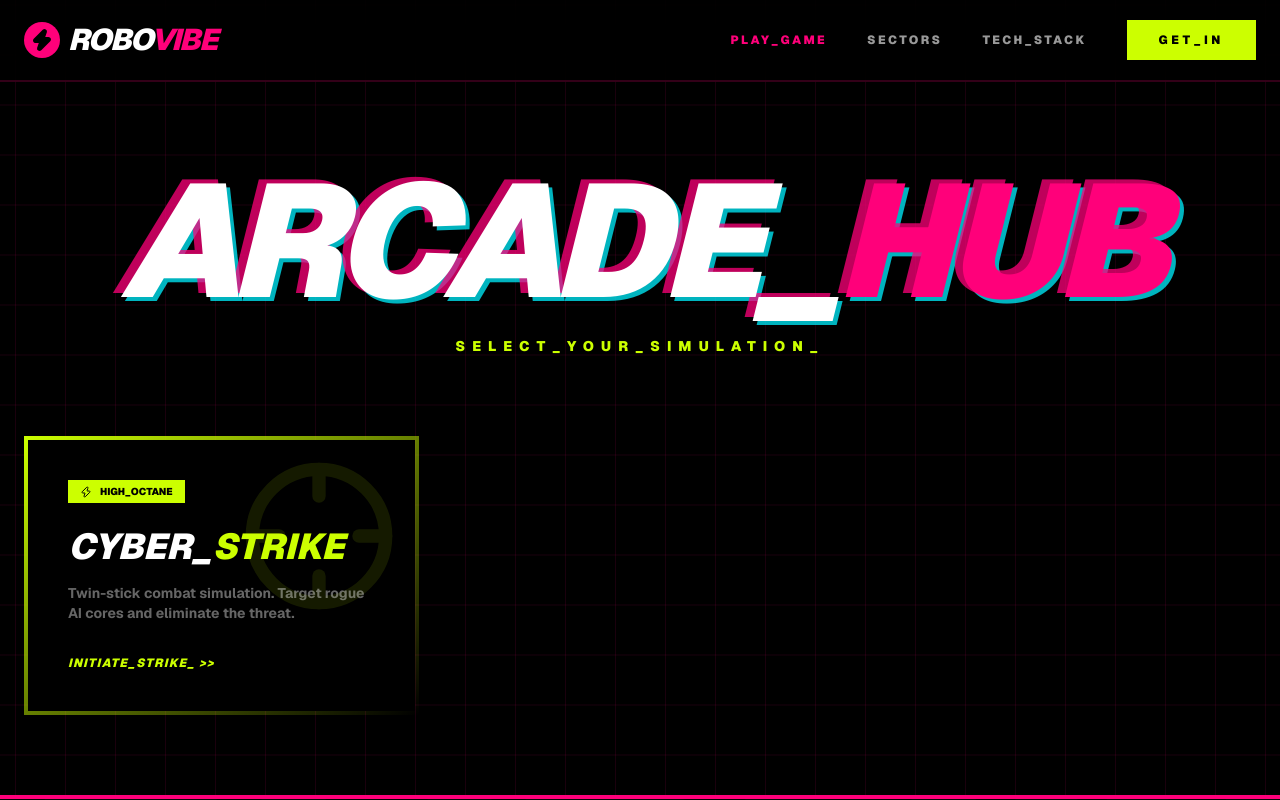
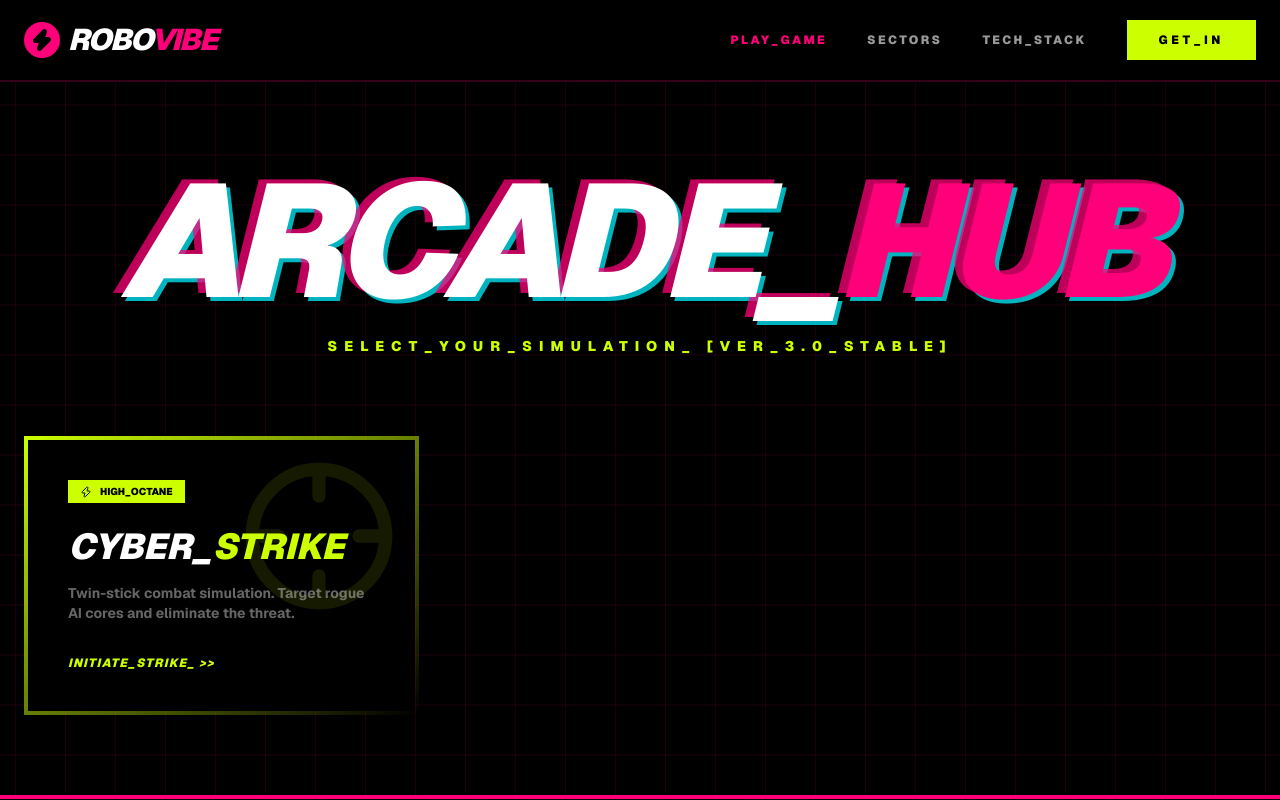
Before and after one commit to dev-vasu/robotics-web, a Next.js app: page /game in a window 1280 px wide. Shown: the top 800 px of the page. Built offline with nearby package versions, Linux system fonts and the light colour scheme.

Commit message:
Force: Re-deploying Arcade Hub to verify all three games are visible

```diff
--- a/src/app/game/page.tsx
+++ b/src/app/game/page.tsx
@@ -30,7 +30,7 @@ export default function ArcadeHub() {
             ARCADE_<span className="text-hyper-pink">HUB</span>
           </h1>
           <p className="text-electric-volt font-black uppercase tracking-[0.5em] text-sm mt-4">
-            SELECT_YOUR_SIMULATION_
+            SELECT_YOUR_SIMULATION_ [VER_3.0_STABLE]
           </p>
         </div>
 
```
